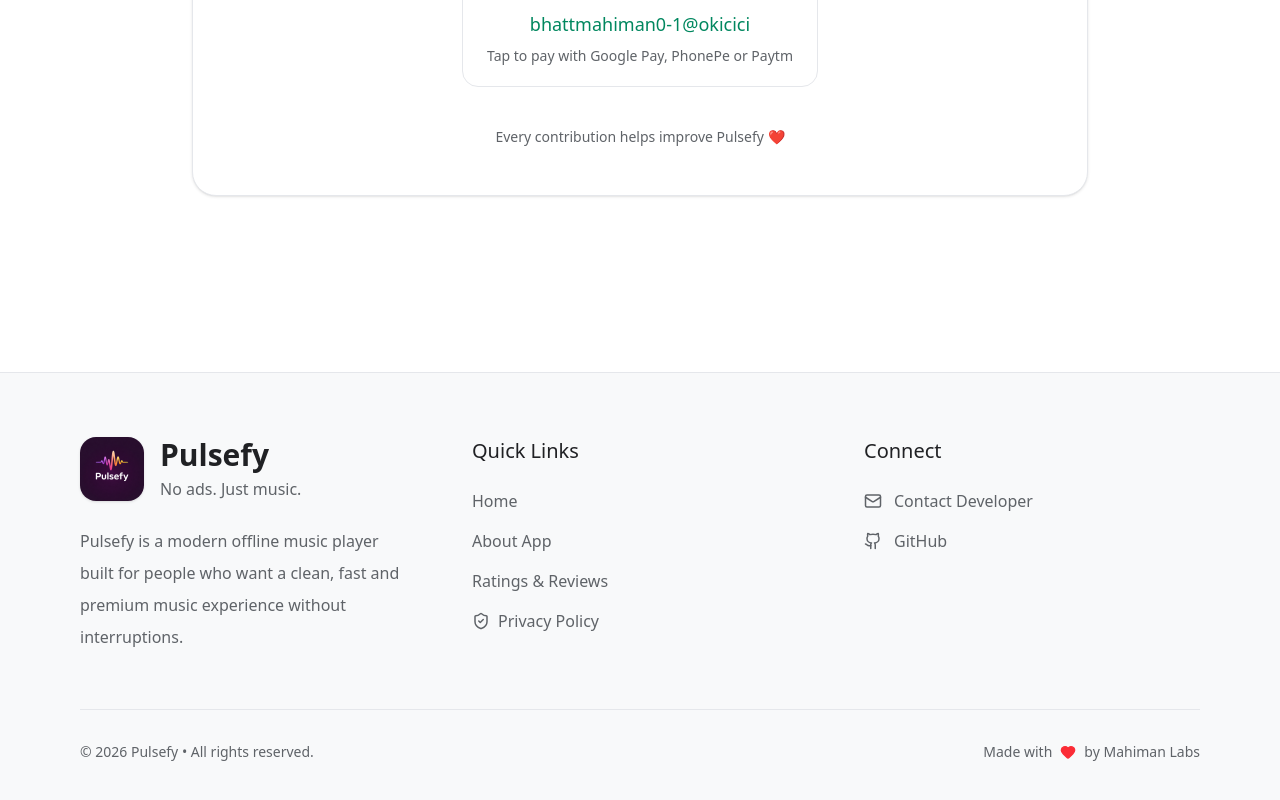
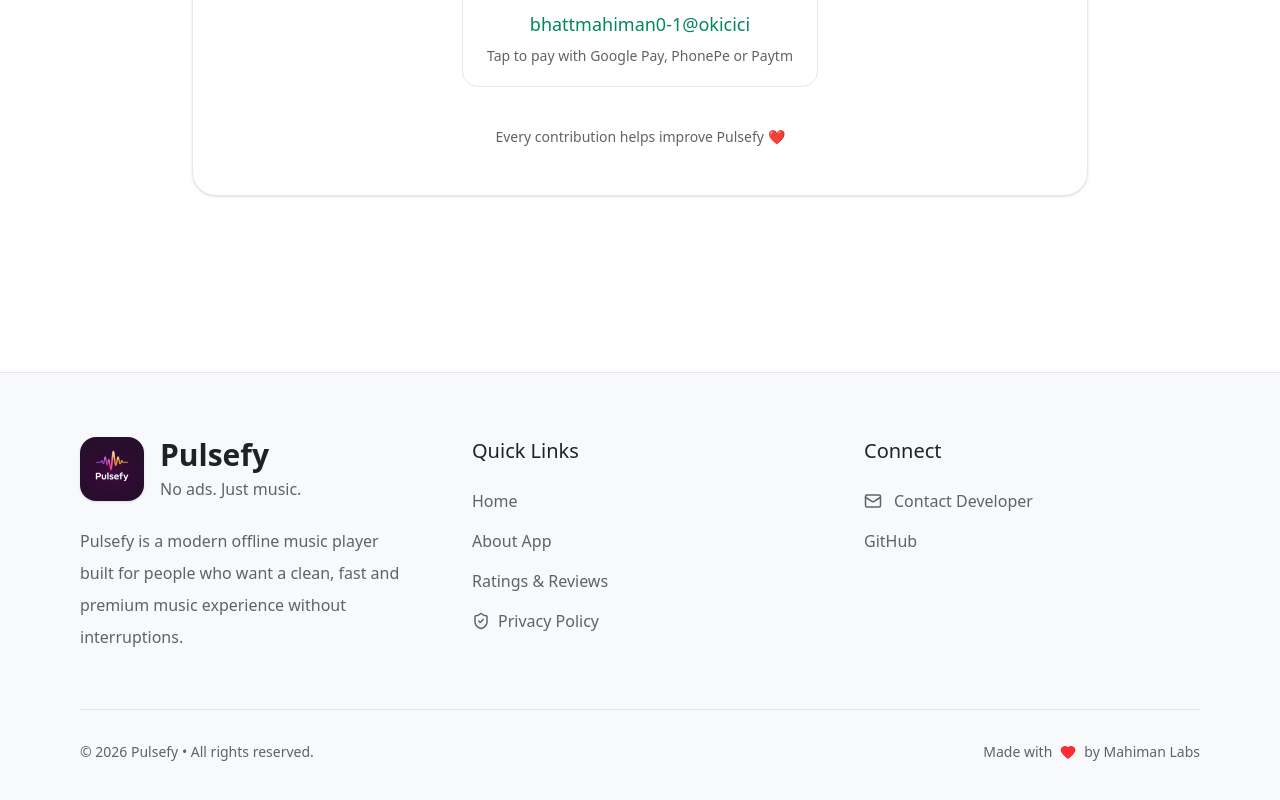
Before and after one commit to mahiman1506/pulsefy-website, a Next.js app: page / in a window 1280 px wide. Shown: the part 4278-5078 px from the top of the page. Built offline with nearby package versions, Linux system fonts and the light colour scheme.

Commit message:
Fix lucide icon imports

```diff
--- a/app/component/Footer.tsx
+++ b/app/component/Footer.tsx
@@ -1,6 +1,6 @@
 import Image from "next/image";
 import Link from "next/link";
-import { Github, Mail, ShieldCheck, Heart } from "lucide-react";
+import { Mail, ShieldCheck, Heart } from "lucide-react";
 
 export default function Footer() {
   return (
@@ -94,7 +94,6 @@
                 rel="noopener noreferrer"
                 className="flex items-center gap-3 text-[#5f6368] hover:text-[#01875f] transition"
               >
-                <Github size={18} />
                 GitHub
               </a>
             </div>
--- a/app/component/ShareApp.tsx
+++ b/app/component/ShareApp.tsx
@@ -1,7 +1,7 @@
 "use client";
 
 import { useState } from "react";
-import { Share2, X, Copy, Facebook, Mail } from "lucide-react";
+import { Share2, X, Copy, Mail } from "lucide-react";
 import Image from "next/image";
 
 export default function ShareApp() {
@@ -69,7 +69,7 @@
                 className="text-center"
               >
                 <div className="w-16 h-16 rounded-full bg-blue-700 text-white flex items-center justify-center">
-                  <Facebook />
+                  F
                 </div>
 
                 <p className="mt-2">Facebook</p>
```
